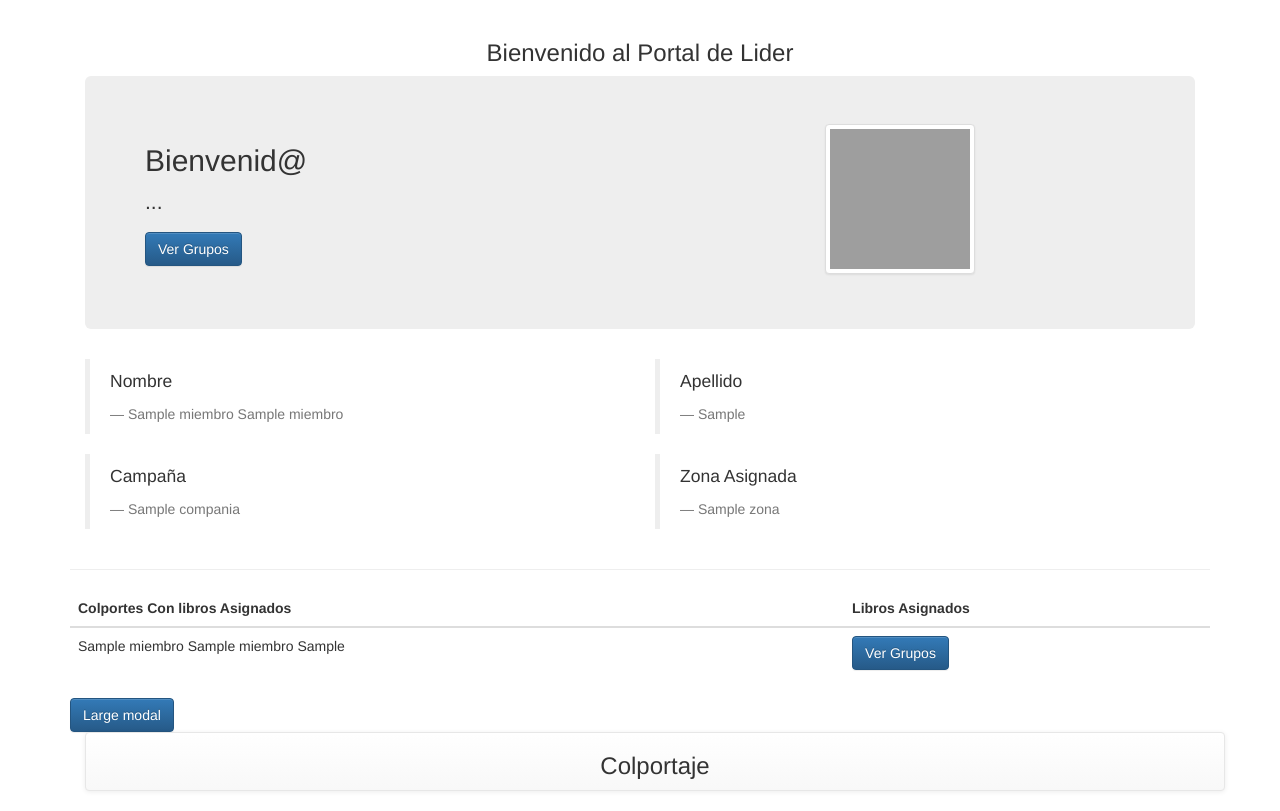
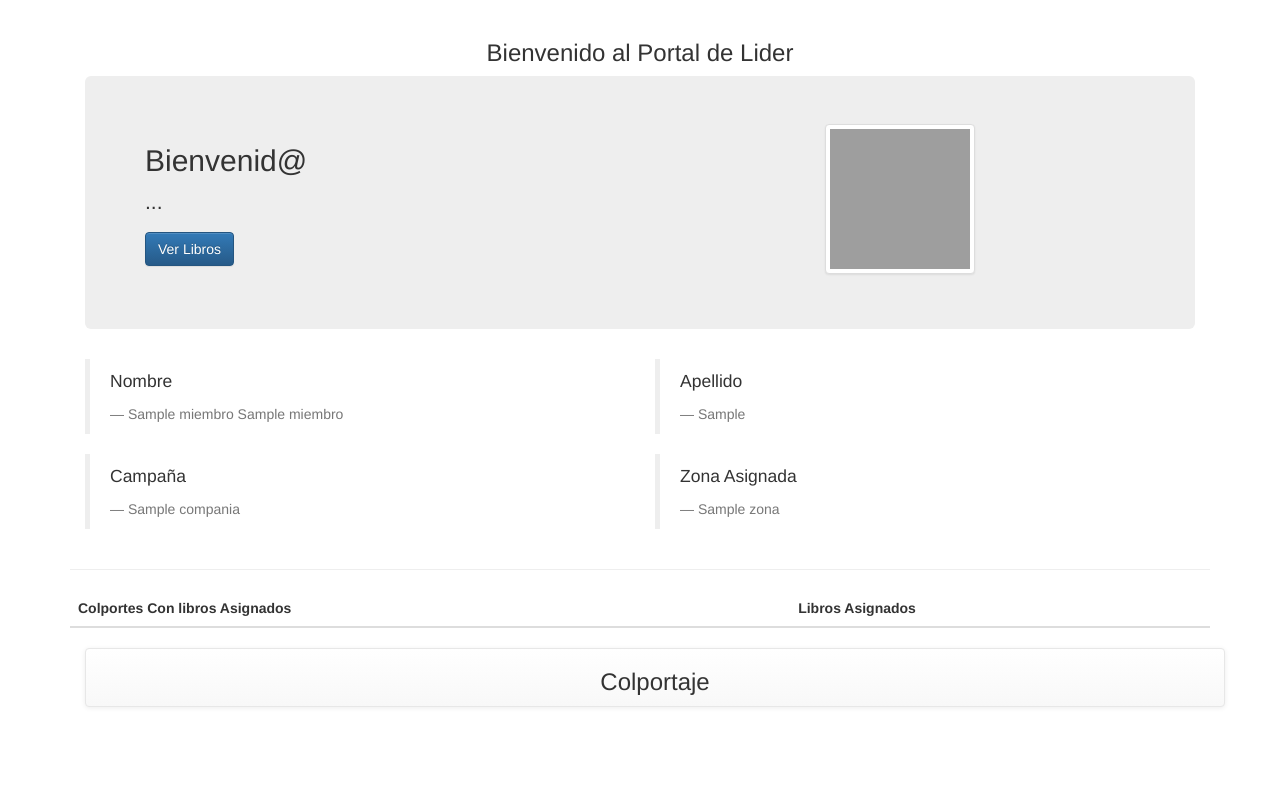
Before and after one commit to cortes150/proyectocolport, a PHP site: page /COLPORTAJE/index.php?c=zona in a window 1280 px wide. Shown: the part 51-862 px from the top of the page. After the commit the page ends 758 px from the top, so only its background shows below. Run offline with PHP 8.4, Linux system fonts and the light colour scheme; the visitor is signed in with stand-in values (Sample User, id 1); tables that the repository leaves empty or names only in its code hold one stand-in row (values such as "Sample post"); lists and menus that the app fills with data are empty; grey boxes are pictures that could not be loaded.

Commit message:
dado el tipo de lider q muestre los colportes con libros ya asignados

```diff
--- a/model/zona.php
+++ b/model/zona.php
@@ -130,8 +130,9 @@ class Zona
     	//SELECT mi.primerNombre, lb.titulo, SUM( ml.cantidad) as ls FROM miembrolibro ml, libro lb, miembro mi where mi.miembroID=ml.miembroID and ml.libroID = lb.libroID and mi.miembroID = '1' GROUP BY lb.titulo
 
     	///LISTA DE MIEMBROS ASIGNADOS CON LIBROS SELECT concat(mi.primerNombre,' ', mi.segundoNombre,' ',apellido) as nombre, ml.miembroID as miembroID FROM miembrolibro ml, miembro mi, libro lb where ml.miembroID = mi.miembroID and ml.libroID=lb.libroID GROUP BY ml.miembroID
+    	$id=$_SESSION['usuarioID'];
     	try {
-    	$sql=$this->pdo->prepare("SELECT concat(mi.primerNombre,' ', mi.segundoNombre,' ',mi.apellido) as name, ml.miembroID as miemID FROM miembrolibro ml, miembro mi, libro lb where ml.miembroID = mi.miembroID and ml.libroID=lb.libroID GROUP BY ml.miembroID");
+    	$sql=$this->pdo->prepare("SELECT concat(mi.primerNombre,' ', mi.segundoNombre,' ',mi.apellido) as name, ml.miembroID as miemID FROM miembrolibro ml, miembro mi, libro lb where ml.miembroID = mi.miembroID and ml.libroID=lb.libroID and lb.usuarioID = '$id' GROUP BY ml.miembroID");
     	$sql->execute();
 		return $sql->fetchAll(PDO::FETCH_OBJ);
     	} catch (Exception $e) {
--- a/view/lideres/index.php
+++ b/view/lideres/index.php
@@ -15,7 +15,7 @@
 						</p>
 			<?php $stm=$this->model->PerfilLider(); ?>
 						<p>
-							<a class="btn btn-primary btn-large" href="?c=Grupo&a=Index&idz=<?php echo $stm->zonaID;?>">Ver Grupos</a>
+							<a class="btn btn-primary btn-large" href="?c=Grupo&a=Index&idz=<?php echo $stm->zonaID;?>">Ver Libros</a>
 						</p>
 					</div>
 					<div class="col-md-4">
@@ -83,7 +83,7 @@
 		</div>
 	</div>
 
-<!-- Large modal -->
+<!-- Large modal
 <button type="button" class="btn btn-primary" data-toggle="modal" data-target=".bs-example-modal-lg">Large modal</button>
 
 <div class="modal fade bs-example-modal-lg" tabindex="-1" role="dialog" aria-labelledby="myLargeModalLabel">
@@ -92,4 +92,4 @@
       ...
     </div>
   </div>
-</div>
+</div>-->
```
